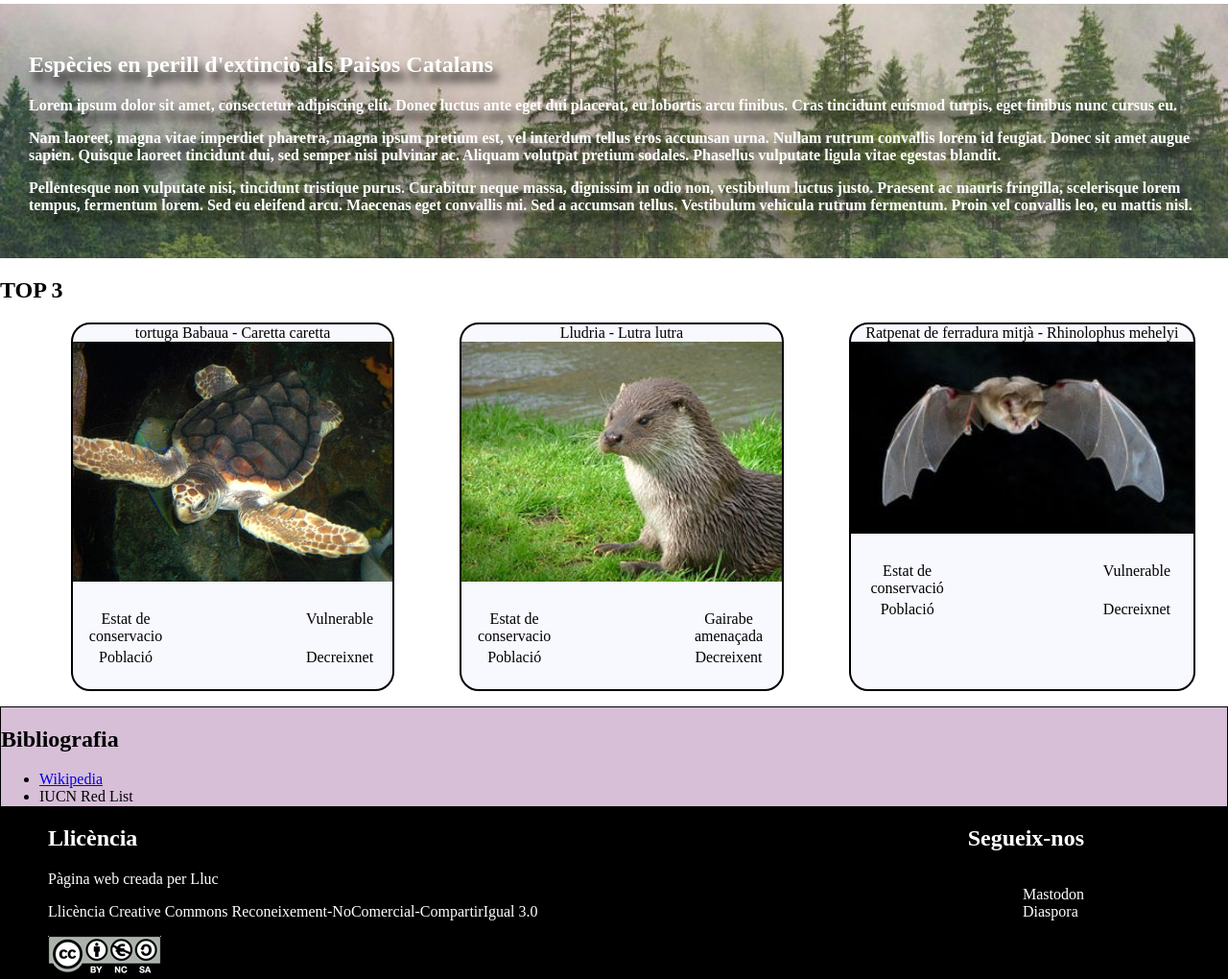
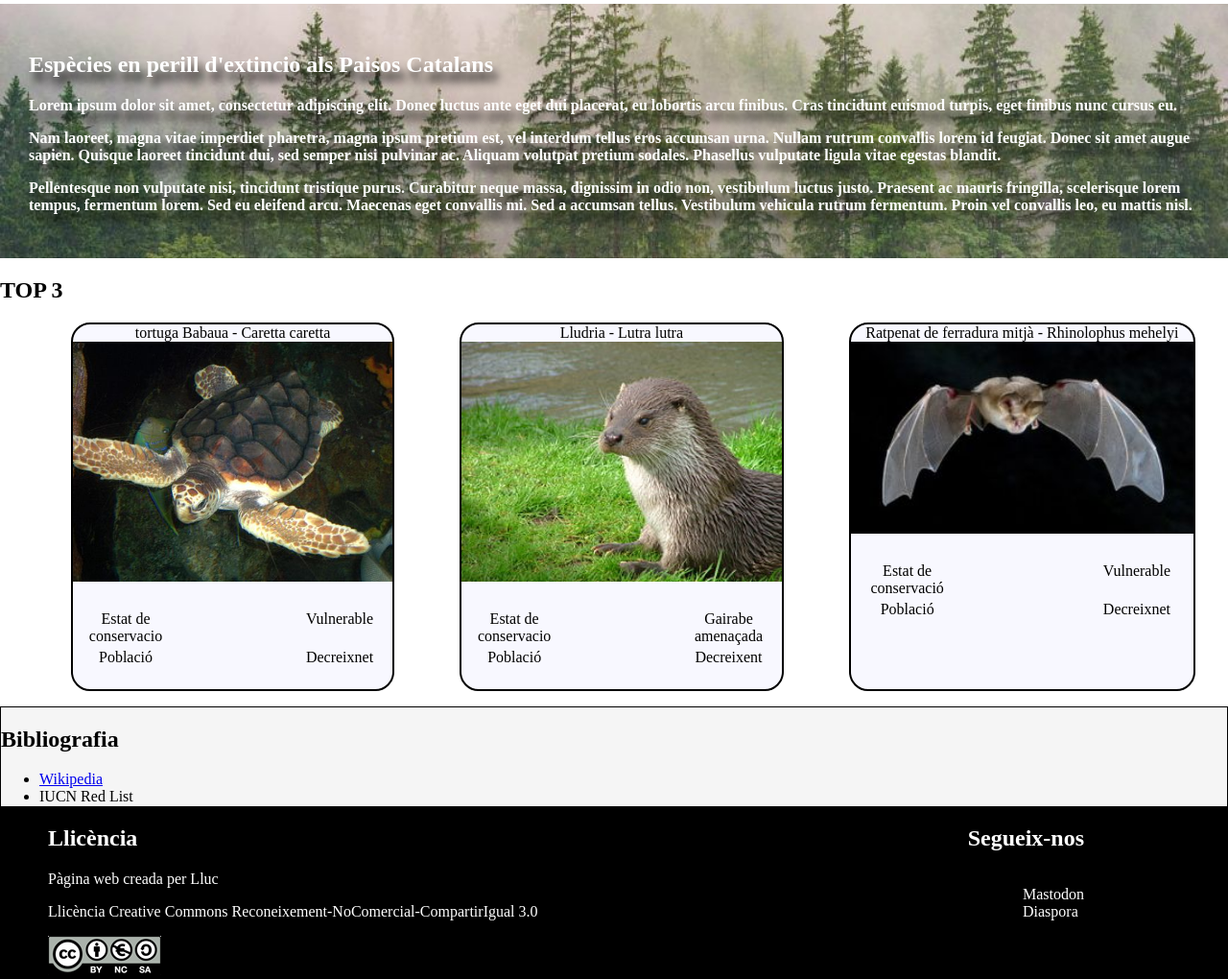
Before and after one commit to LlucVelazquez/M04-Especies_css, a plain HTML site: page index.html in a window 1280 px wide. Shown: the part 60-1080 px from the top of the page at 96% size. Drawn offline with Linux system fonts and the light colour scheme.

Commit message:
Add files via upload

```diff
--- a/index.css
+++ b/index.css
@@ -76,7 +76,7 @@ body {
     grid-area: decreixnet;
 }
 #biblio {
-    background-color:thistle;
+    background-color:whitesmoke;
     margin-bottom: -16px;
     border: solid black 1px;
 }
```
